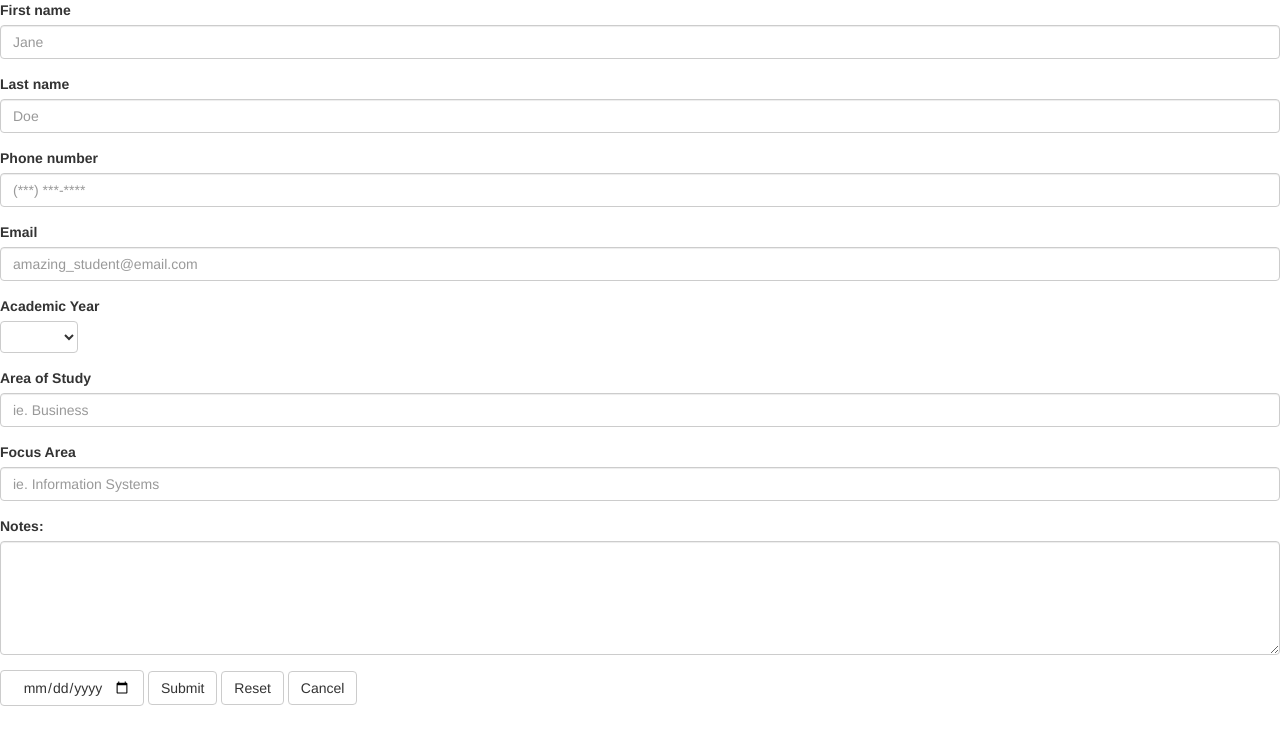
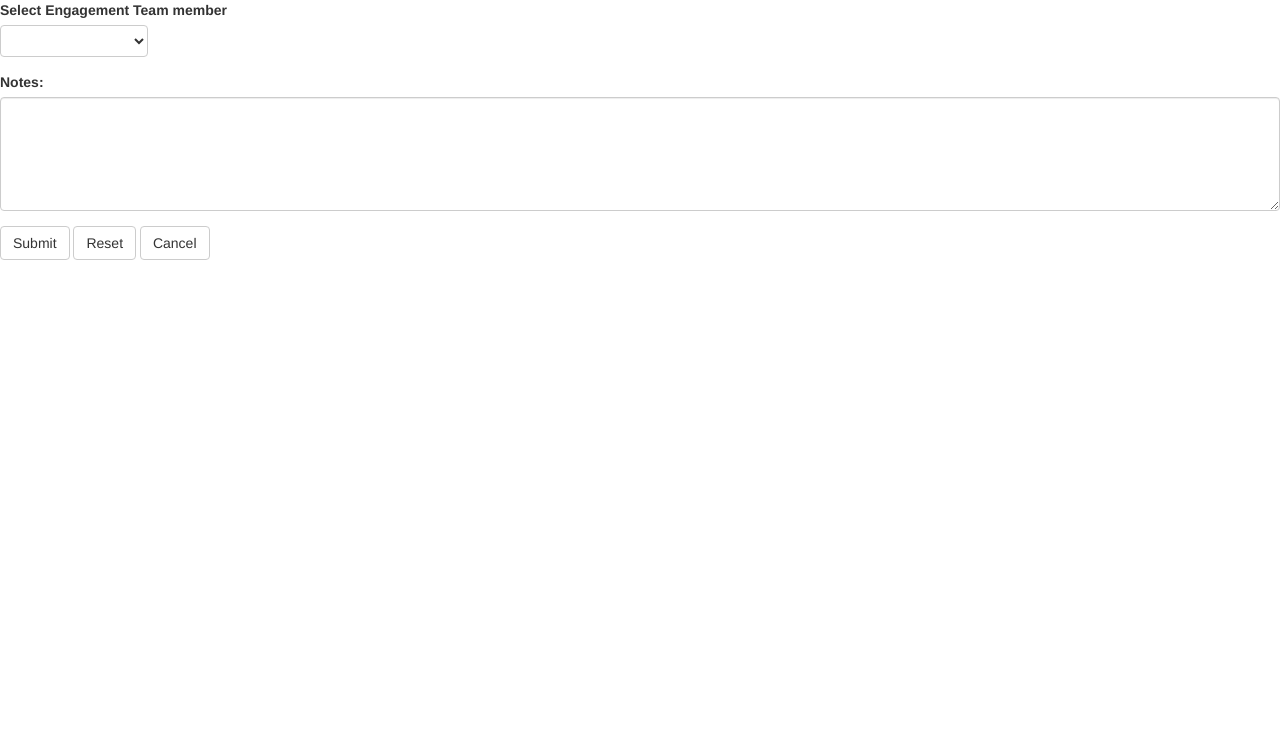
Before and after one commit to Jdothager/umslHack, a plain HTML site: page index.html in a window 1280 px wide. Drawn offline with nearby package versions, Linux system fonts and the light colour scheme.

Commit message:
base layout of page 2a

```diff
--- a/index.html
+++ b/index.html
@@ -20,72 +20,30 @@
   <body>
 
 
-<!--This is the code for the 1a page-->
+<!--This is the code for the 2a page-->
 
 
     <form>
       <div class="form-group">
-        <label for="contact">First name</label>
-        <div>
-          <input type="text" name="first-name" class="form-control" placeholder="Jane">
-        </div>
-      </div>
-
-      <div class="form-group">
-        <label for="contact">Last name</label>
-        <div>
-          <input type="text" name="last-name" class="form-control" placeholder="Doe">
-        </div>
-      </div>
-
-      <div class="form-group">
-        <label for="contact">Phone number</label>
-        <div>
-          <input type="text" name="phone-number" class="form-control" placeholder="(***) ***-****">
-        </div>
-      </div>
-
-      <div class="form-group">
-        <label for="contact">Email</label>
-        <div>
-         <input type="text" name="email" class="form-control" placeholder="amazing_student@email.com">
-        </div>
-      </div>
-
-      <div class="form-group">
-        <label for="grad-year">Academic Year</label>
+        <label for="grad-year">Select Engagement Team member</label>
           <div>
             <select class="btn btn-default dropdown-toggle" name="grad-year" required>
               <option></option>
-              <option>2017</option>
-              <option>2018</option>
-              <option>2019</option>
-              <option>2020</option>
-              <option>2021</option>
+              <option>Billy Gates</option>
+              <option>Terry Adams</option>
+              <option>Katie Heffern</option>
+              <option>Joey Otey</option>
+              <option>Mikey Gallagher</option>
             </select>
           </div>
       </div>
 
       <div class="form-group">
-        <label for="contact">Area of Study</label>
-        <div>
-          <input type="text" name="study" class="form-control" placeholder="ie. Business">
-        </div>
+        <label for="notes">Notes:</label>
+        <textarea class="form-control" rows="5" id="notes"></textarea>
       </div>
 
-      <div class="form-group">
-        <label for="contact">Focus Area</label>
-        <div>
-          <input type="text" name="Focus" class="form-control" placeholder="ie. Information Systems">
-        </div>
-      </div>
-
-      <div class="form-group">
-        <label for="notes">Notes:</label>
-        <textarea class="form-control" rows="5" id="notes" required></textarea>
-      </div>
       <div>
-        <input type="date" name="date" class="btn btn-default" required>
         <input type="submit" value="Submit" class="btn btn-default">
         <input type="reset" class="btn btn-default">
         <input type="reset" value="Cancel" class="btn btn-default">
```
